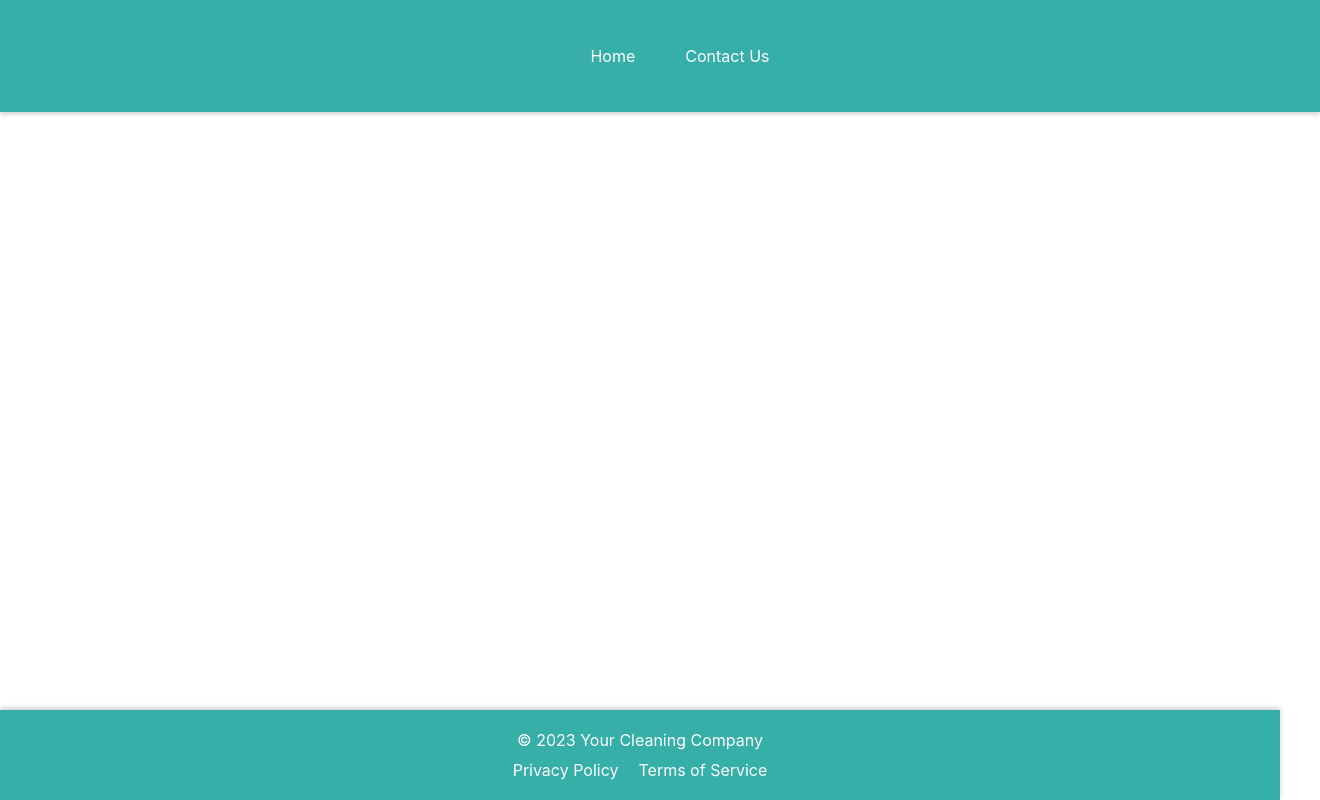
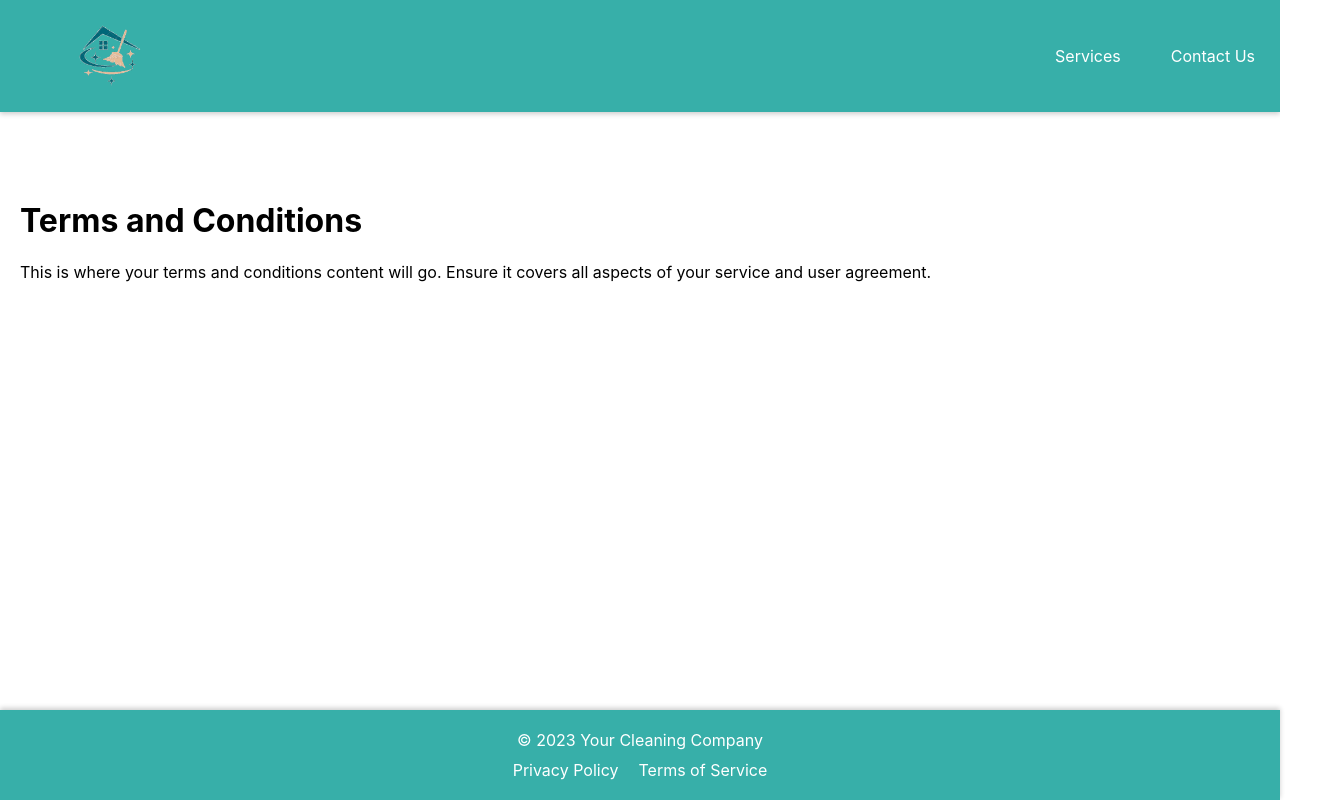
Before and after one commit to AlinNast/ComanClean, a React (Create React App) app in the folder coman-clean/: page /terms-and-conditions in a window 1280 px wide. Shown: the whole page, 1320 px wide, since content can reach past the window. Built offline with nearby package versions, Linux system fonts and the light colour scheme.

Commit message:
Finished Navbar design

```diff
--- a/coman-clean/src/App.js
+++ b/coman-clean/src/App.js
@@ -5,8 +5,9 @@ import Navbar from './Navbar/Navbar';
 import Footer from './Footer/Footer';
 import ContactUs from './ContactUs/ContactUs';
 import ServicePage from './ServicePage/ServicePage';
+import PrivacyPolicy from './PrivacyPolicy/PrivacyPolicy';
+import TermsAndConditions from './TermsOfService/TermsAndConditions';
 
-const PrivacyPolicy = () => <div><h1>Privacy Policy</h1></div>;
 const AboutUs = () => <div><h1>About Us</h1></div>;
 
 
@@ -22,6 +23,9 @@ function App() {
         <Route path='/about-us' element={<AboutUs />} />
         <Route path='/contact-us' element={<ContactUs />} />
         <Route path="/services" element={<ServicePage/> } />
+        <Route path="/privacy-policy" element={<PrivacyPolicy/>} />
+        <Route path="/terms-and-conditions" element={<TermsAndConditions/>} />
+
       </Routes>
       <Footer />
     </Router>
--- a/coman-clean/src/Navbar/Navbar.css
+++ b/coman-clean/src/Navbar/Navbar.css
@@ -1,6 +1,10 @@
 .navbar {
+  display: flex;
+  justify-content: space-between; /* This will place items on the ends */
+  align-items: center; /* Align items vertically */
   position: absolute; /* Position it absolutely */
   width: 100%; /* Ensure it spans the entire width */
+  max-height: 6rem;
   top: 0;
   left: 0;
   z-index: 1000; /* High z-index to keep it on top */
@@ -10,18 +14,39 @@
   transition: padding 0.3s ease-in-out; /* Transition for smooth padding change */
 }
 
+.navbar-left, .navbar-right {
+  display: flex;
+  align-items: center;
+}
+
+.navbar-left{
+  width: 50px;
+  height: 50px;
+}
+
 .navbar:hover {
-  padding: 30px 20px; /* Increased padding on hover */
+  padding: 30px 0px; /* Increased padding on hover */
 }
 
 .navbar-list {
   list-style: none;
   display: flex;
-  justify-content: center; /* Centering the items */
 }
 
 .navbar-item {
   margin: 0 15px;
+}
+
+.navbar-logo {
+  margin-top: 3rem;
+  margin-left: 2rem;
+  width: 9rem; /* Width of the logo */
+  height: auto; /* Height of the navbar */
+  background-size: contain; /* Make sure the logo fits inside the dimensions */
+  background-repeat: no-repeat;
+  background-position: center; /* Center the logo */
+  transition: all 0.3s ease-in-out;
+
 }
 
 .navbar-link {
--- a/coman-clean/src/Navbar/Navbar.js
+++ b/coman-clean/src/Navbar/Navbar.js
@@ -1,18 +1,37 @@
-import React from 'react';
+import React ,{useState} from 'react';
 import { Link } from 'react-router-dom';
 import './Navbar.css';
+import logoDefault from './logosmall.png'; // Path to the default logo
+import logoHover from './logobig.png'; // Path to the hover logo
+
 
 const Navbar = () => {
+  const [logo, setLogo] = useState(logoDefault);
+
   return (
     <nav className='navbar'>
+      <div className="navbar-left">
+        <Link to='/'>
+          <img
+            src={logo}
+            alt="Company Logo"
+            className='navbar-logo'
+            onMouseEnter={() => setLogo(logoHover)}
+            onMouseLeave={() => setLogo(logoDefault)}
+          />
+        </Link>
+      </div>
+      <div className="navbar-right">
         <ul className='navbar-list'>
           <li className='navbar-item'>
-          <Link to='/' exact className='navbar-link' activeClassName='active'>Home</Link>
+            <Link to='/services' className='navbar-link'>Services</Link>
           </li>
           <li className='navbar-item'>
-          <Link to='/contact-us' className='navbar-link' activeClassName='active'>Contact Us</Link>
+            <Link to='/contact-us' className='navbar-link'>Contact Us</Link>
           </li>
         </ul>
+      </div>
+
     </nav>
   );
 };
--- /dev/null
+++ b/coman-clean/src/PrivacyPolicy/PrivacyPolicy.css
@@ -0,0 +1,10 @@
+.privacy-policy-page {
+    padding: 20px;
+}
+
+.privacy-policy-page .content {
+    text-align: left;
+    margin-top: 20px;
+}
+
+/* Add more CSS here as needed */
--- a/coman-clean/src/PrivacyPolicy/PrivacyPolicy.js
+++ b/coman-clean/src/PrivacyPolicy/PrivacyPolicy.js
@@ -1,7 +1,7 @@
 import React from 'react';
-import './PrivacyPolicyPage.css';
+import './PrivacyPolicy.css';
 
-const PrivacyPolicyPage = () => {
+const PrivacyPolicy = () => {
     return (
         <div className="privacy-policy-page">
             <h1>Privacy Policy</h1>
@@ -14,4 +14,4 @@ const PrivacyPolicyPage = () => {
     );
 }
 
-export default PrivacyPolicyPage;
+export default PrivacyPolicy;
--- /dev/null
+++ b/coman-clean/src/TermsOfService/TermsAndConditions.css
@@ -0,0 +1,10 @@
+.terms-and-conditions-page {
+    padding: 20px;
+}
+
+.terms-and-conditions-page .content {
+    text-align: left;
+    margin-top: 20px;
+}
+
+/* Add more CSS here as needed */
--- /dev/null
+++ b/coman-clean/src/TermsOfService/TermsAndConditions.js
@@ -0,0 +1,17 @@
+import React from 'react';
+import './TermsAndConditions.css';
+
+const TermsAndConditions = () => {
+    return (
+        <div className="terms-and-conditions-page">
+            <h1>Terms and Conditions</h1>
+            <div className="content">
+                {/* Here you will add the text for your terms and conditions */}
+                <p>This is where your terms and conditions content will go. Ensure it covers all aspects of your service and user agreement.</p>
+                {/* Continue adding paragraphs as needed */}
+            </div>
+        </div>
+    );
+}
+
+export default TermsAndConditions;
```
Also changed, not shown: coman-clean/src/Navbar/logobig.png (added), coman-clean/src/Navbar/logosmall.png (added). Lines whose indentation alone changed are shown as unchanged.
